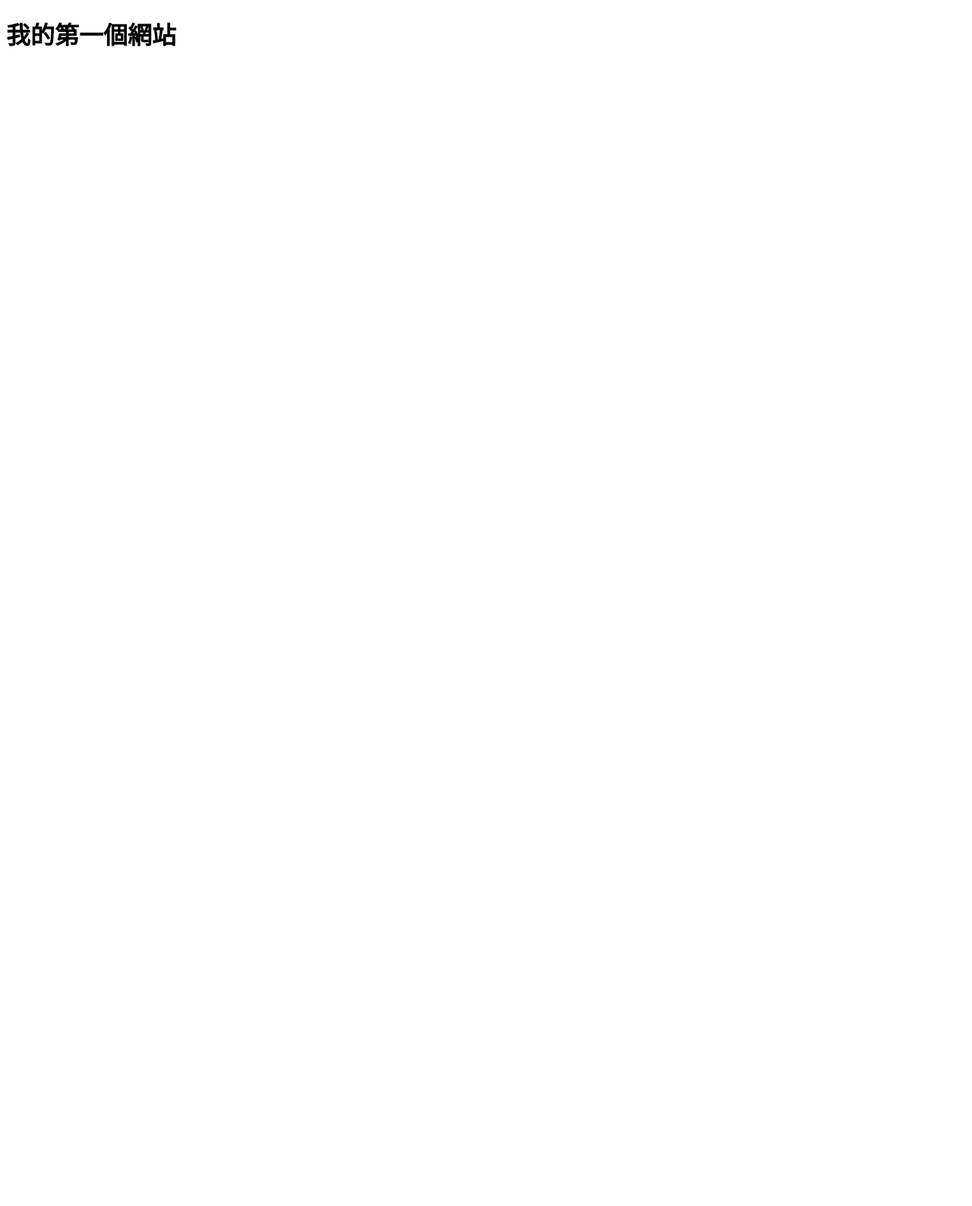
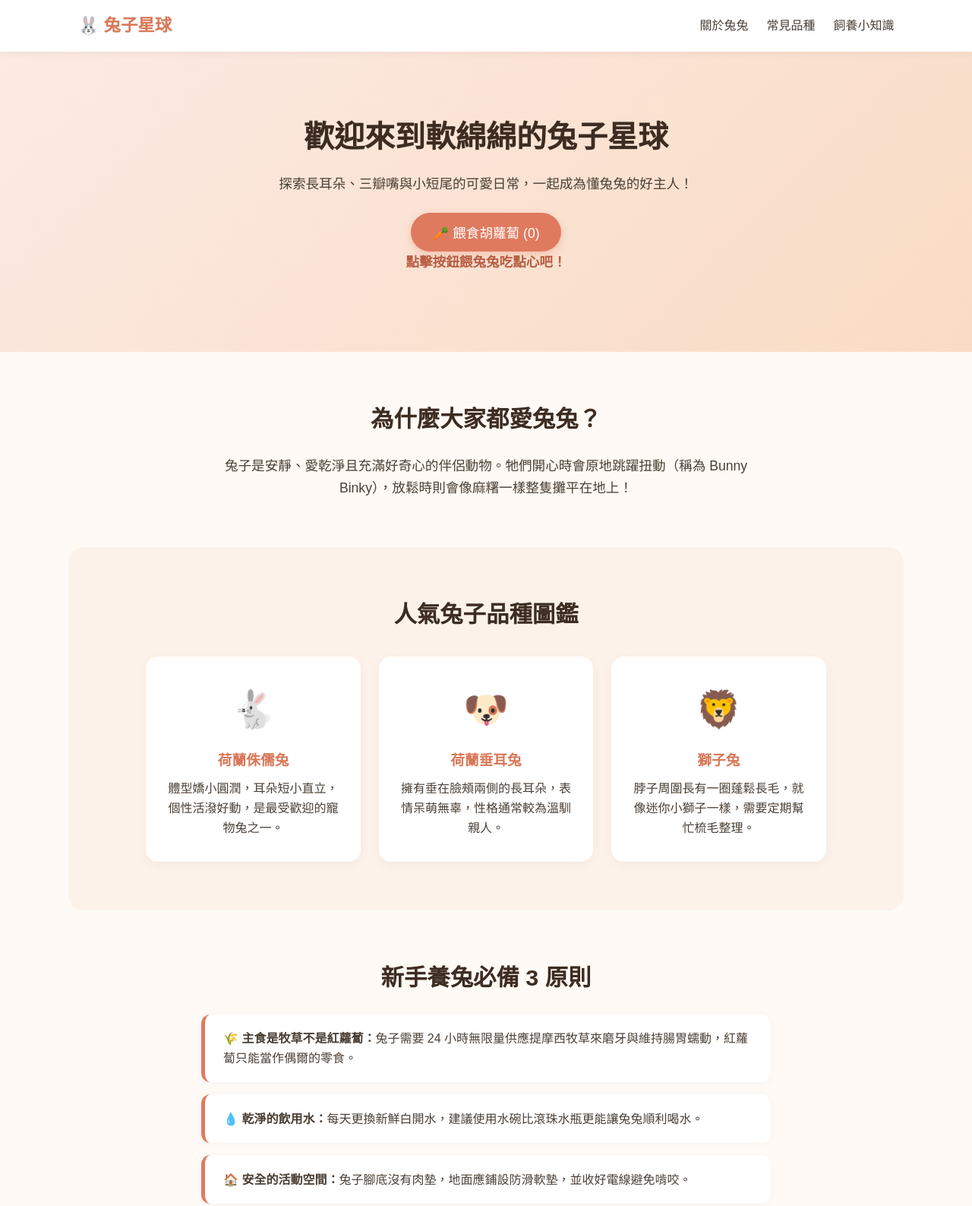
Before and after one commit to 11224101/t1, a plain HTML site: page index.html in a window 1280 px wide. Shown: the top 1587 px of the page at 76% size. Before the commit the page ends 800 px from the top, so only its background shows below. Drawn offline with Linux system fonts and the light colour scheme.

Commit message:
完成兔子網站

```diff
--- a/index.html
+++ b/index.html
@@ -1,11 +1,77 @@
 <!DOCTYPE html>
-<html lang="en">
+<html lang="zh-Hant">
 <head>
     <meta charset="UTF-8">
     <meta name="viewport" content="width=device-width, initial-scale=1.0">
-    <title>Document</title>
+    <title>軟綿綿兔子星球 | Bunny Planet</title>
+    <link rel="stylesheet" href="style.css">
 </head>
 <body>
-    <h1>我的第一個網站</h1>
+    <!-- 導覽列 -->
+    <header>
+        <nav class="navbar">
+            <div class="logo">🐰 兔子星球</div>
+            <ul class="nav-links">
+                <li><a href="#about">關於兔兔</a></li>
+                <li><a href="#breeds">常見品種</a></li>
+                <li><a href="#care">飼養小知識</a></li>
+            </ul>
+        </nav>
+    </header>
+
+    <!-- 主視覺區塊 -->
+    <section class="hero">
+        <div class="hero-content">
+            <h1>歡迎來到軟綿綿的兔子星球</h1>
+            <p>探索長耳朵、三瓣嘴與小短尾的可愛日常，一起成為懂兔兔的好主人！</p>
+            <button id="carrot-btn" class="btn">🥕 餵食胡蘿蔔 (<span id="carrot-count">0</span>)</button>
+            <p id="bunny-reaction" class="reaction-text">點擊按鈕餵兔兔吃點心吧！</p>
+        </div>
+    </section>
+
+    <!-- 關於兔子 -->
+    <section id="about" class="container">
+        <h2>為什麼大家都愛兔兔？</h2>
+        <p class="section-desc">兔子是安靜、愛乾淨且充滿好奇心的伴侶動物。牠們開心時會原地跳躍扭動（稱為 Bunny Binky），放鬆時則會像麻糬一樣整隻攤平在地上！</p>
+    </section>
+
+    <!-- 常見品種卡片 -->
+    <section id="breeds" class="container bg-soft">
+        <h2>人氣兔子品種圖鑑</h2>
+        <div class="card-grid">
+            <div class="card">
+                <div class="card-icon">🐇</div>
+                <h3>荷蘭侏儒兔</h3>
+                <p>體型嬌小圓潤，耳朵短小直立，個性活潑好動，是最受歡迎的寵物兔之一。</p>
+            </div>
+            <div class="card">
+                <div class="card-icon">🐶</div>
+                <h3>荷蘭垂耳兔</h3>
+                <p>擁有垂在臉頰兩側的長耳朵，表情呆萌無辜，性格通常較為溫馴親人。</p>
+            </div>
+            <div class="card">
+                <div class="card-icon">🦁</div>
+                <h3>獅子兔</h3>
+                <p>脖子周圍長有一圈蓬鬆長毛，就像迷你小獅子一樣，需要定期幫忙梳毛整理。</p>
+            </div>
+        </div>
+    </section>
+
+    <!-- 飼養小知識 -->
+    <section id="care" class="container">
+        <h2>新手養兔必備 3 原則</h2>
+        <ul class="care-list">
+            <li><strong>🌾 主食是牧草不是紅蘿蔔：</strong>兔子需要 24 小時無限量供應提摩西牧草來磨牙與維持腸胃蠕動，紅蘿蔔只能當作偶爾的零食。</li>
+            <li><strong>💧 乾淨的飲用水：</strong>每天更換新鮮白開水，建議使用水碗比滾珠水瓶更能讓兔兔順利喝水。</li>
+            <li><strong>🏠 安全的活動空間：</strong>兔子腳底沒有肉墊，地面應鋪設防滑軟墊，並收好電線避免啃咬。</li>
+        </ul>
+    </section>
+
+    <!-- 頁尾 -->
+    <footer>
+        <p>© 2026 軟綿綿兔子星球 | 使用 VS Code + Git + GitHub Pages 架設</p>
+    </footer>
+
+    <script src="script.js"></script>
 </body>
 </html>
--- a/script.js
+++ b/script.js
@@ -0,0 +1,21 @@
+let count = 0;
+const carrotBtn = document.getElementById("carrot-btn");
+const carrotCount = document.getElementById("carrot-count");
+const reactionText = document.getElementById("bunny-reaction");
+
+const messages = [
+    "🐰 咔滋咔滋！兔兔開心地動了動耳朵～",
+    "🐇 好好吃喔！兔兔原地跳了一個 Bunny Binky！",
+    "🥰 兔兔吃飽了，正用前腳洗臉臉！",
+    "🥕 提示：紅蘿蔔糖分高，記得也要多吃提摩西牧草喔！",
+    "💤 兔兔幸福地變成一顆麻糬攤平了～"
+];
+
+carrotBtn.addEventListener("click", () => {
+    count++;
+    carrotCount.textContent = count;
+
+    // 隨機挑選一句兔兔的可愛反應
+    const randomMsg = messages[Math.floor(Math.random() * messages.length)];
+    reactionText.textContent = randomMsg;
+});
--- a/style.css
+++ b/style.css
@@ -0,0 +1,189 @@
+/* 全域設定 */
+* {
+    margin: 0;
+    padding: 0;
+    box-sizing: border-box;
+    font-family: "Microsoft JhengHei", "PingFang TC", sans-serif;
+}
+
+html {
+    scroll-behavior: smooth;
+}
+
+body {
+    background-color: #fffaf5;
+    color: #4a3f35;
+    line-height: 1.6;
+}
+
+/* 導覽列 */
+.navbar {
+    display: flex;
+    justify-content: space-between;
+    align-items: center;
+    padding: 1rem 8%;
+    background-color: #ffffff;
+    box-shadow: 0 2px 10px rgba(0, 0, 0, 0.05);
+    position: sticky;
+    top: 0;
+    z-index: 100;
+}
+
+.logo {
+    font-size: 1.4rem;
+    font-weight: bold;
+    color: #d97757;
+}
+
+.nav-links {
+    list-style: none;
+    display: flex;
+    gap: 1.5rem;
+}
+
+.nav-links a {
+    text-decoration: none;
+    color: #4a3f35;
+    font-weight: 500;
+    transition: color 0.3s;
+}
+
+.nav-links a:hover {
+    color: #d97757;
+}
+
+/* 主視覺區塊 */
+.hero {
+    background: linear-gradient(135deg, #fceae3 0%, #f9dcc4 100%);
+    padding: 5rem 8%;
+    text-align: center;
+}
+
+.hero h1 {
+    font-size: 2.5rem;
+    margin-bottom: 1rem;
+    color: #3d2c22;
+}
+
+.hero p {
+    font-size: 1.1rem;
+    max-width: 600px;
+    margin: 0 auto 1.5rem;
+}
+
+.btn {
+    background-color: #e07a5f;
+    color: white;
+    border: none;
+    padding: 0.8rem 1.8rem;
+    font-size: 1.1rem;
+    border-radius: 50px;
+    cursor: pointer;
+    box-shadow: 0 4px 12px rgba(224, 122, 95, 0.3);
+    transition: transform 0.2s, background-color 0.2s;
+}
+
+.btn:hover {
+    background-color: #d16649;
+    transform: translateY(-2px);
+}
+
+.btn:active {
+    transform: scale(0.96);
+}
+
+.reaction-text {
+    margin-top: 1rem;
+    font-weight: bold;
+    color: #b85d43;
+    min-height: 1.6em;
+}
+
+/* 內容區塊通用設定 */
+.container {
+    padding: 4rem 8%;
+    max-width: 1100px;
+    margin: 0 auto;
+    text-align: center;
+}
+
+.bg-soft {
+    background-color: #fdf2e9;
+    border-radius: 20px;
+}
+
+h2 {
+    font-size: 1.9rem;
+    margin-bottom: 1.5rem;
+    color: #3d2c22;
+}
+
+.section-desc {
+    max-width: 700px;
+    margin: 0 auto;
+    font-size: 1.1rem;
+}
+
+/* 品種卡片網格 */
+.card-grid {
+    display: grid;
+    grid-template-columns: repeat(auto-fit, minmax(250px, 1fr));
+    gap: 1.5rem;
+    margin-top: 2rem;
+}
+
+.card {
+    background: #ffffff;
+    padding: 2rem 1.5rem;
+    border-radius: 16px;
+    box-shadow: 0 4px 15px rgba(0, 0, 0, 0.04);
+    transition: transform 0.3s;
+}
+
+.card:hover {
+    transform: translateY(-5px);
+}
+
+.card-icon {
+    font-size: 3rem;
+    margin-bottom: 0.8rem;
+}
+
+.card h3 {
+    margin-bottom: 0.6rem;
+    color: #d97757;
+}
+
+/* 飼養清單 */
+.care-list {
+    list-style: none;
+    text-align: left;
+    max-width: 750px;
+    margin: 0 auto;
+    display: flex;
+    flex-direction: column;
+    gap: 1rem;
+}
+
+.care-list li {
+    background: #ffffff;
+    padding: 1.2rem 1.5rem;
+    border-radius: 12px;
+    border-left: 5px solid #e07a5f;
+    box-shadow: 0 2px 8px rgba(0, 0, 0, 0.03);
+}
+
+/* 頁尾 */
+footer {
+    text-align: center;
+    padding: 2rem;
+    margin-top: 3rem;
+    background-color: #f3e5d8;
+    font-size: 0.9rem;
+}
+
+/* 手機版微調 */
+@media (max-width: 600px) {
+    .hero h1 { font-size: 1.8rem; }
+    .nav-links { display: none; }
+}
```
